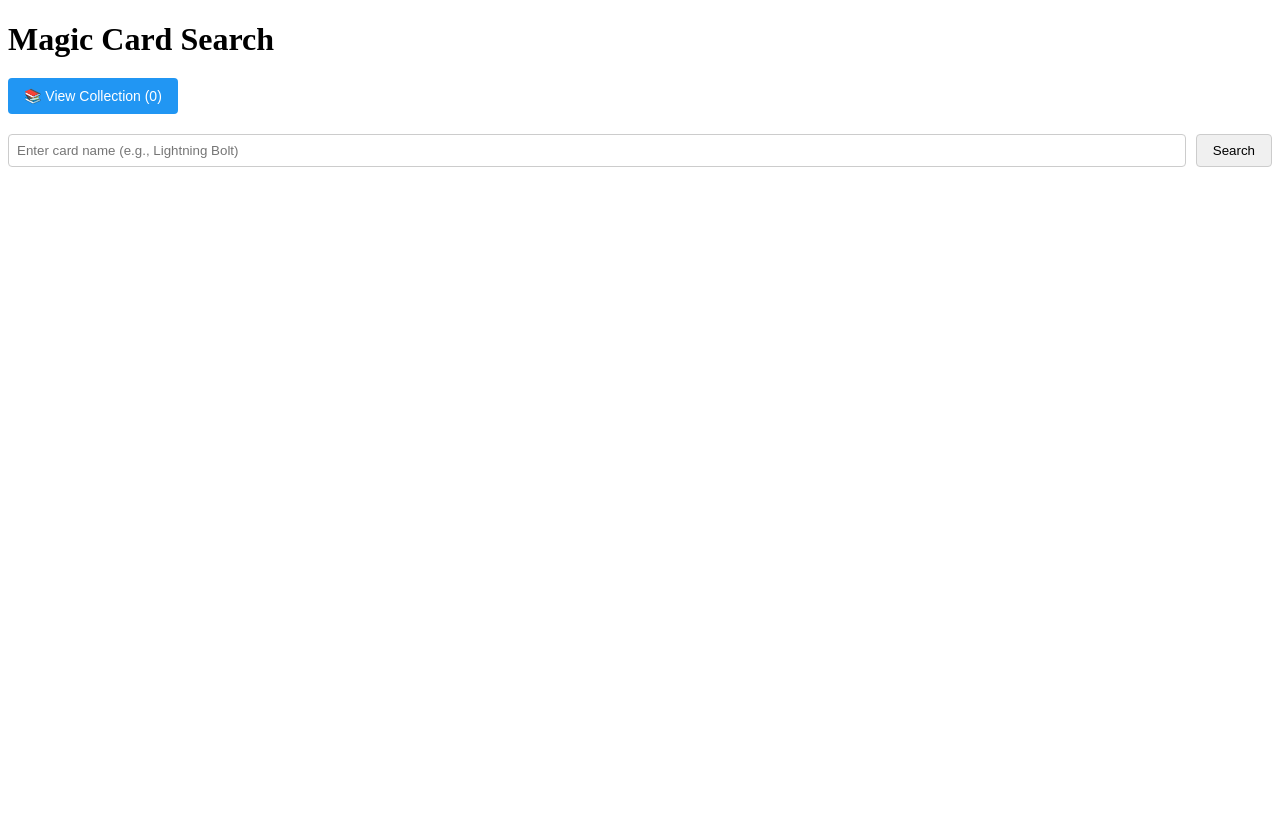
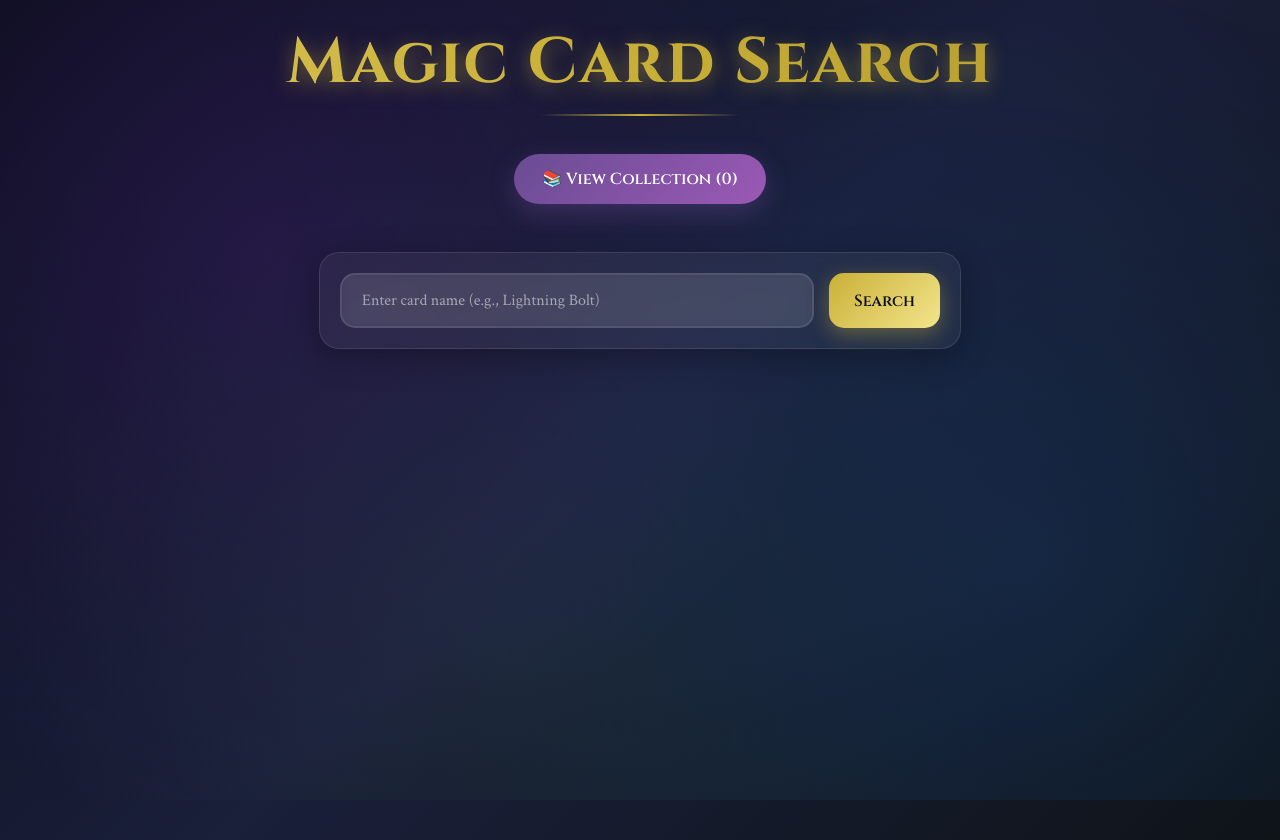
Before and after one commit to mtoutcalt/mtg-svelte-collector, a SvelteKit app: page / in a window 1280 px wide. Before the commit the page ends 800 px from the top, so only its background shows below. Built offline with nearby package versions, Linux system fonts and the light colour scheme.

Commit message:
improve styling

```diff
--- a/src/routes/+page.svelte
+++ b/src/routes/+page.svelte
@@ -221,260 +221,540 @@
 {/if}
 
 <style>
+	@import url('https://fonts.googleapis.com/css2?family=Cinzel:wght@400;600;700&family=Crimson+Text:ital,wght@0,400;0,600;1,400&display=swap');
+
+	:global(body) {
+		margin: 0;
+		padding: 20px;
+		background: linear-gradient(135deg, #0a0e1a 0%, #1a1f3a 50%, #0f1419 100%);
+		min-height: 100vh;
+		color: #e8e9ed;
+		font-family: 'Crimson Text', serif;
+		position: relative;
+		overflow-x: hidden;
+	}
+
+	:global(body::before) {
+		content: '';
+		position: fixed;
+		top: 0;
+		left: 0;
+		width: 100%;
+		height: 100%;
+		background:
+			radial-gradient(circle at 20% 30%, rgba(138, 43, 226, 0.15) 0%, transparent 50%),
+			radial-gradient(circle at 80% 70%, rgba(25, 118, 210, 0.15) 0%, transparent 50%),
+			radial-gradient(circle at 40% 80%, rgba(46, 125, 50, 0.1) 0%, transparent 50%);
+		pointer-events: none;
+		z-index: -1;
+	}
+
 	.main-title {
-		margin-bottom: 20px;
+		text-align: center;
+		font-family: 'Cinzel', serif;
+		font-size: clamp(2.5rem, 5vw, 4rem);
+		font-weight: 700;
+		background: linear-gradient(45deg, #c9b037, #f4e58c, #c9b037, #8b7328);
+		background-size: 300% 300%;
+		-webkit-background-clip: text;
+		-webkit-text-fill-color: transparent;
+		text-shadow: 0 4px 20px rgba(201, 176, 55, 0.5);
+		margin: 0 0 3rem 0;
+		animation: shimmer 3s ease-in-out infinite;
+		letter-spacing: 2px;
+		position: relative;
+	}
+
+	.main-title::after {
+		content: '';
+		position: absolute;
+		bottom: -10px;
+		left: 50%;
+		transform: translateX(-50%);
+		width: 200px;
+		height: 2px;
+		background: linear-gradient(90deg, transparent, #c9b037, transparent);
+		border-radius: 2px;
+	}
+
+	@keyframes shimmer {
+		0%, 100% { background-position: 0% 50%; }
+		50% { background-position: 100% 50%; }
 	}
 
 	.top-nav {
-		margin-bottom: 20px;
+		display: flex;
+		justify-content: center;
+		margin-bottom: 3rem;
 	}
 
 	.collection-button {
-		background: #2196F3;
+		background: linear-gradient(135deg, #6a4c93 0%, #9b59b6 100%);
 		color: white;
 		border: none;
-		padding: 10px 16px;
-		border-radius: 4px;
+		padding: 14px 28px;
+		border-radius: 25px;
 		cursor: pointer;
-		font-size: 14px;
-		transition: background-color 0.2s;
+		font-size: 16px;
+		font-family: 'Cinzel', serif;
+		font-weight: 600;
+		transition: all 0.3s cubic-bezier(0.4, 0, 0.2, 1);
+		box-shadow: 0 8px 25px rgba(106, 76, 147, 0.4);
+		position: relative;
+		overflow: hidden;
+	}
+
+	.collection-button::before {
+		content: '';
+		position: absolute;
+		top: 0;
+		left: -100%;
+		width: 100%;
+		height: 100%;
+		background: linear-gradient(90deg, transparent, rgba(255,255,255,0.2), transparent);
+		transition: left 0.5s;
+	}
+
+	.collection-button:hover::before {
+		left: 100%;
 	}
 
 	.collection-button:hover {
-		background: #1976D2;
+		transform: translateY(-3px);
+		box-shadow: 0 12px 35px rgba(106, 76, 147, 0.6);
+		background: linear-gradient(135deg, #7c5ba6 0%, #a569c7 100%);
 	}
 
 	.search-container {
-		margin: 20px 0 !important;
-		display: flex !important;
-		gap: 10px !important;
+		max-width: 600px;
+		margin: 2rem auto;
+		display: flex;
+		gap: 15px;
+		padding: 20px;
+		background: rgba(255, 255, 255, 0.05);
+		border: 1px solid rgba(255, 255, 255, 0.1);
+		border-radius: 20px;
+		backdrop-filter: blur(10px);
+		box-shadow: 0 8px 32px rgba(0, 0, 0, 0.3);
 	}
 
 	input {
-		padding: 8px;
-		border: 1px solid #ccc;
-		border-radius: 4px;
 		flex: 1;
+		padding: 15px 20px;
+		border: 2px solid rgba(255, 255, 255, 0.1);
+		border-radius: 15px;
+		background: rgba(255, 255, 255, 0.08);
+		color: #e8e9ed;
+		font-size: 16px;
+		font-family: 'Crimson Text', serif;
+		backdrop-filter: blur(5px);
+		transition: all 0.3s ease;
+	}
+
+	input::placeholder {
+		color: rgba(232, 233, 237, 0.6);
+	}
+
+	input:focus {
+		outline: none;
+		border-color: #c9b037;
+		background: rgba(255, 255, 255, 0.12);
+		box-shadow: 0 0 20px rgba(201, 176, 55, 0.3);
 	}
 
 	button {
-		padding: 8px 16px;
-		border: 1px solid #ccc;
-		border-radius: 4px;
-		background: #f0f0f0;
+		padding: 15px 25px;
+		border: none;
+		border-radius: 15px;
+		background: linear-gradient(135deg, #c9b037 0%, #f4e58c 100%);
+		color: #0a0e1a;
 		cursor: pointer;
+		font-size: 16px;
+		font-family: 'Cinzel', serif;
+		font-weight: 600;
+		transition: all 0.3s cubic-bezier(0.4, 0, 0.2, 1);
+		box-shadow: 0 6px 20px rgba(201, 176, 55, 0.4);
 	}
 
-	button:hover {
-		background: #e0e0e0;
+	button:hover:not(:disabled) {
+		transform: translateY(-2px);
+		box-shadow: 0 10px 30px rgba(201, 176, 55, 0.6);
+		background: linear-gradient(135deg, #d4bd3a 0%, #f7ea95 100%);
 	}
 
 	button:disabled {
 		opacity: 0.6;
 		cursor: not-allowed;
+		transform: none;
+		box-shadow: 0 3px 10px rgba(201, 176, 55, 0.2);
 	}
 
 	.card-info {
-		margin-top: 20px !important;
-		padding: 15px !important;
-		border: 1px solid #ddd !important;
-		border-radius: 4px !important;
-		background: #f9f9f9 !important;
+		max-width: 900px;
+		margin: 2rem auto;
+		padding: 30px;
+		background: linear-gradient(135deg, rgba(255, 255, 255, 0.1) 0%, rgba(255, 255, 255, 0.05) 100%);
+		border: 1px solid rgba(255, 255, 255, 0.2);
+		border-radius: 25px;
+		backdrop-filter: blur(20px);
+		box-shadow:
+			0 20px 60px rgba(0, 0, 0, 0.4),
+			inset 0 1px 0 rgba(255, 255, 255, 0.1);
+		position: relative;
+		overflow: hidden;
+	}
+
+	.card-info::before {
+		content: '';
+		position: absolute;
+		top: 0;
+		left: 0;
+		right: 0;
+		height: 1px;
+		background: linear-gradient(90deg, transparent, rgba(201, 176, 55, 0.5), transparent);
 	}
 
 	.card-content {
-		display: flex !important;
-		gap: 20px !important;
-		align-items: flex-start !important;
+		display: flex;
+		gap: 30px;
+		align-items: flex-start;
 	}
 
 	.card-image {
-		width: 200px !important;
-		height: auto !important;
-		border-radius: 8px !important;
-		flex-shrink: 0 !important;
+		width: 280px;
+		height: auto;
+		border-radius: 20px;
+		flex-shrink: 0;
+		box-shadow:
+			0 20px 40px rgba(0, 0, 0, 0.5),
+			0 0 0 1px rgba(255, 255, 255, 0.1);
+		transition: transform 0.3s ease;
+	}
+
+	.card-image:hover {
+		transform: scale(1.05);
 	}
 
 	.card-details {
 		flex: 1;
 	}
 
+	.card-details h2 {
+		font-family: 'Cinzel', serif;
+		font-size: 2rem;
+		font-weight: 700;
+		color: #c9b037;
+		margin: 0 0 1.5rem 0;
+		text-shadow: 0 2px 10px rgba(201, 176, 55, 0.5);
+	}
+
+	.card-details p {
+		font-size: 1.1rem;
+		line-height: 1.6;
+		margin: 0.8rem 0;
+		color: #e8e9ed;
+	}
+
+	.card-details strong {
+		color: #c9b037;
+		font-weight: 600;
+	}
+
 	.error {
-		color: red;
-		margin-top: 20px;
+		color: #ff6b6b;
+		margin-top: 2rem;
+		text-align: center;
+		font-size: 1.2rem;
+		padding: 20px;
+		background: rgba(255, 107, 107, 0.1);
+		border: 1px solid rgba(255, 107, 107, 0.3);
+		border-radius: 15px;
+		backdrop-filter: blur(5px);
 	}
 
 	.fuzzy-notice {
-		margin-top: 20px;
-		padding: 10px;
-		background: #e7f3ff;
-		border: 1px solid #bee5eb;
-		border-radius: 4px;
-		color: #0c5460;
+		margin: 2rem auto;
+		padding: 15px 25px;
+		background: linear-gradient(135deg, rgba(33, 150, 243, 0.15) 0%, rgba(33, 150, 243, 0.05) 100%);
+		border: 1px solid rgba(33, 150, 243, 0.3);
+		border-radius: 15px;
+		color: #64b5f6;
+		backdrop-filter: blur(5px);
+		text-align: center;
+		max-width: 600px;
 	}
 
 	.fuzzy-notice p {
 		margin: 0;
-		font-size: 14px;
+		font-size: 1rem;
+		font-style: italic;
 	}
 
 	.card-actions {
-		margin-top: 15px;
+		margin-top: 2rem;
 	}
 
 	.add-button {
-		background: #4CAF50;
+		background: linear-gradient(135deg, #4caf50 0%, #66bb6a 100%);
 		color: white;
 		border: none;
-		padding: 10px 16px;
-		border-radius: 4px;
+		padding: 15px 30px;
+		border-radius: 15px;
 		cursor: pointer;
-		font-size: 14px;
-		transition: background-color 0.2s;
+		font-size: 16px;
+		font-family: 'Cinzel', serif;
+		font-weight: 600;
+		transition: all 0.3s cubic-bezier(0.4, 0, 0.2, 1);
+		box-shadow: 0 8px 25px rgba(76, 175, 80, 0.4);
 	}
 
 	.add-button:hover:not(:disabled) {
-		background: #45a049;
+		transform: translateY(-3px);
+		box-shadow: 0 12px 35px rgba(76, 175, 80, 0.6);
+		background: linear-gradient(135deg, #5cbf60 0%, #72c876 100%);
 	}
 
 	.add-button:disabled {
-		background: #28a745;
+		background: linear-gradient(135deg, #81c784 0%, #a5d6a7 100%);
 		cursor: not-allowed;
-		opacity: 0.8;
+		transform: none;
+		box-shadow: 0 4px 15px rgba(76, 175, 80, 0.3);
 	}
 
 	.skeleton {
-		background: linear-gradient(90deg, #f0f0f0 25%, #e0e0e0 50%, #f0f0f0 75%);
+		background: linear-gradient(
+			90deg,
+			rgba(255, 255, 255, 0.05) 25%,
+			rgba(255, 255, 255, 0.15) 50%,
+			rgba(255, 255, 255, 0.05) 75%
+		);
 		background-size: 200% 100%;
-		animation: loading 1.5s infinite;
-		border-radius: 4px;
+		animation: loading 2s ease-in-out infinite;
+		border-radius: 10px;
 	}
 
 	.skeleton-title {
-		height: 32px;
+		height: 40px;
 		width: 60%;
-		margin-bottom: 15px;
+		margin-bottom: 20px;
 	}
 
 	.skeleton-text {
-		height: 16px;
+		height: 20px;
 		width: 80%;
-		margin-bottom: 10px;
+		margin-bottom: 12px;
 	}
 
 	.skeleton-text-long {
-		height: 16px;
+		height: 20px;
 		width: 100%;
-		margin-bottom: 5px;
+		margin-bottom: 8px;
 	}
 
 	@keyframes loading {
-		0% {
-			background-position: 200% 0;
-		}
-		100% {
-			background-position: -200% 0;
-		}
+		0% { background-position: 200% 0; }
+		100% { background-position: -200% 0; }
 	}
 
 	.collection-view {
-		margin-top: 20px;
+		margin-top: 2rem;
+		max-width: 1200px;
+		margin-left: auto;
+		margin-right: auto;
 	}
 
 	.collection-header {
 		display: flex;
 		justify-content: space-between;
 		align-items: center;
-		margin-bottom: 20px;
-		padding: 15px;
-		background: #f8f9fa;
-		border: 1px solid #dee2e6;
-		border-radius: 8px;
+		margin-bottom: 3rem;
+		padding: 25px 35px;
+		background: linear-gradient(135deg, rgba(255, 255, 255, 0.1) 0%, rgba(255, 255, 255, 0.05) 100%);
+		border: 1px solid rgba(255, 255, 255, 0.2);
+		border-radius: 20px;
+		backdrop-filter: blur(20px);
+		box-shadow: 0 10px 40px rgba(0, 0, 0, 0.3);
 	}
 
 	.collection-header h2 {
 		margin: 0;
-		color: #333;
+		font-family: 'Cinzel', serif;
+		font-size: 2rem;
+		font-weight: 600;
+		color: #c9b037;
+		text-shadow: 0 2px 10px rgba(201, 176, 55, 0.3);
 	}
 
 	.collection-value {
-		font-size: 18px;
-		color: #2e7d32;
-		padding: 8px 16px;
-		background: #e8f5e8;
-		border: 1px solid #c8e6c9;
-		border-radius: 6px;
+		font-size: 1.5rem;
+		color: #4caf50;
+		padding: 12px 24px;
+		background: linear-gradient(135deg, rgba(76, 175, 80, 0.2) 0%, rgba(76, 175, 80, 0.1) 100%);
+		border: 1px solid rgba(76, 175, 80, 0.4);
+		border-radius: 15px;
+		backdrop-filter: blur(5px);
+		font-family: 'Cinzel', serif;
+		font-weight: 600;
+		text-shadow: 0 2px 10px rgba(76, 175, 80, 0.3);
 	}
 
 	.empty-collection {
 		text-align: center;
-		color: #666;
+		color: rgba(232, 233, 237, 0.7);
 		font-style: italic;
-		margin: 40px 0;
+		font-size: 1.2rem;
+		margin: 4rem 0;
+		padding: 3rem;
+		background: rgba(255, 255, 255, 0.03);
+		border: 1px dashed rgba(255, 255, 255, 0.1);
+		border-radius: 20px;
 	}
 
 	.collection-grid {
 		display: grid;
-		grid-template-columns: repeat(auto-fill, minmax(200px, 1fr));
-		gap: 20px;
-		margin-top: 20px;
+		grid-template-columns: repeat(auto-fill, minmax(250px, 1fr));
+		gap: 30px;
+		margin-top: 2rem;
 	}
 
 	.collection-card {
-		border: 1px solid #ddd;
-		border-radius: 8px;
+		background: linear-gradient(135deg, rgba(255, 255, 255, 0.1) 0%, rgba(255, 255, 255, 0.05) 100%);
+		border: 1px solid rgba(255, 255, 255, 0.15);
+		border-radius: 20px;
 		overflow: hidden;
-		background: white;
-		transition: transform 0.2s, box-shadow 0.2s;
+		backdrop-filter: blur(10px);
+		transition: all 0.4s cubic-bezier(0.4, 0, 0.2, 1);
+		box-shadow: 0 8px 25px rgba(0, 0, 0, 0.3);
+		position: relative;
+	}
+
+	.collection-card::before {
+		content: '';
+		position: absolute;
+		top: 0;
+		left: 0;
+		right: 0;
+		height: 2px;
+		background: linear-gradient(90deg, transparent, rgba(201, 176, 55, 0.5), transparent);
+		transform: scaleX(0);
+		transition: transform 0.3s ease;
 	}
 
 	.collection-card:hover {
-		transform: translateY(-2px);
-		box-shadow: 0 4px 8px rgba(0,0,0,0.1);
+		transform: translateY(-8px) scale(1.02);
+		box-shadow: 0 20px 50px rgba(0, 0, 0, 0.5);
+		border-color: rgba(201, 176, 55, 0.3);
+	}
+
+	.collection-card:hover::before {
+		transform: scaleX(1);
 	}
 
 	.collection-card-image {
 		width: 100%;
 		height: auto;
 		display: block;
+		transition: filter 0.3s ease;
+	}
+
+	.collection-card:hover .collection-card-image {
+		filter: brightness(1.1);
 	}
 
 	.collection-card-info {
-		padding: 10px;
+		padding: 20px;
 	}
 
 	.collection-card-info h3 {
-		margin: 0 0 5px 0;
-		font-size: 14px;
-		color: #333;
+		margin: 0 0 8px 0;
+		font-size: 1.1rem;
+		font-family: 'Cinzel', serif;
+		font-weight: 600;
+		color: #c9b037;
+		text-shadow: 0 1px 5px rgba(201, 176, 55, 0.3);
 	}
 
 	.collection-card-info .card-type {
-		margin: 0 0 3px 0;
-		font-size: 12px;
-		color: #666;
+		margin: 0 0 6px 0;
+		font-size: 0.9rem;
+		color: rgba(232, 233, 237, 0.8);
+		font-style: italic;
 	}
 
 	.collection-card-info .card-price {
-		margin: 0 0 10px 0;
-		font-size: 12px;
-		font-weight: bold;
-		color: #2e7d32;
+		margin: 0 0 15px 0;
+		font-size: 1rem;
+		font-weight: 600;
+		color: #4caf50;
+		font-family: 'Cinzel', serif;
 	}
 
 	.remove-button {
-		background: #f44336;
+		background: linear-gradient(135deg, #f44336 0%, #e57373 100%);
 		color: white;
 		border: none;
-		padding: 6px 10px;
-		border-radius: 4px;
+		padding: 10px 15px;
+		border-radius: 12px;
 		cursor: pointer;
-		font-size: 11px;
-		transition: background-color 0.2s;
+		font-size: 0.9rem;
+		font-family: 'Cinzel', serif;
+		font-weight: 600;
+		transition: all 0.3s cubic-bezier(0.4, 0, 0.2, 1);
 		width: 100%;
+		box-shadow: 0 4px 15px rgba(244, 67, 54, 0.4);
 	}
 
 	.remove-button:hover {
-		background: #d32f2f;
+		transform: translateY(-2px);
+		background: linear-gradient(135deg, #f55a4e 0%, #ef5350 100%);
+		box-shadow: 0 8px 25px rgba(244, 67, 54, 0.6);
+	}
+
+	/* Responsive Design */
+	@media (max-width: 768px) {
+		.card-content {
+			flex-direction: column;
+			align-items: center;
+			text-align: center;
+		}
+
+		.card-image {
+			width: 100%;
+			max-width: 280px;
+		}
+
+		.collection-grid {
+			grid-template-columns: repeat(auto-fill, minmax(200px, 1fr));
+			gap: 20px;
+		}
+
+		.collection-header {
+			flex-direction: column;
+			gap: 15px;
+			text-align: center;
+		}
+
+		.search-container {
+			flex-direction: column;
+			gap: 15px;
+		}
+	}
+
+	/* Scrollbar Styling */
+	:global(::-webkit-scrollbar) {
+		width: 8px;
+	}
+
+	:global(::-webkit-scrollbar-track) {
+		background: rgba(255, 255, 255, 0.05);
+	}
+
+	:global(::-webkit-scrollbar-thumb) {
+		background: linear-gradient(180deg, #c9b037, #8b7328);
+		border-radius: 4px;
+	}
+
+	:global(::-webkit-scrollbar-thumb:hover) {
+		background: linear-gradient(180deg, #d4bd3a, #9c7f2b);
 	}
 </style>
```
